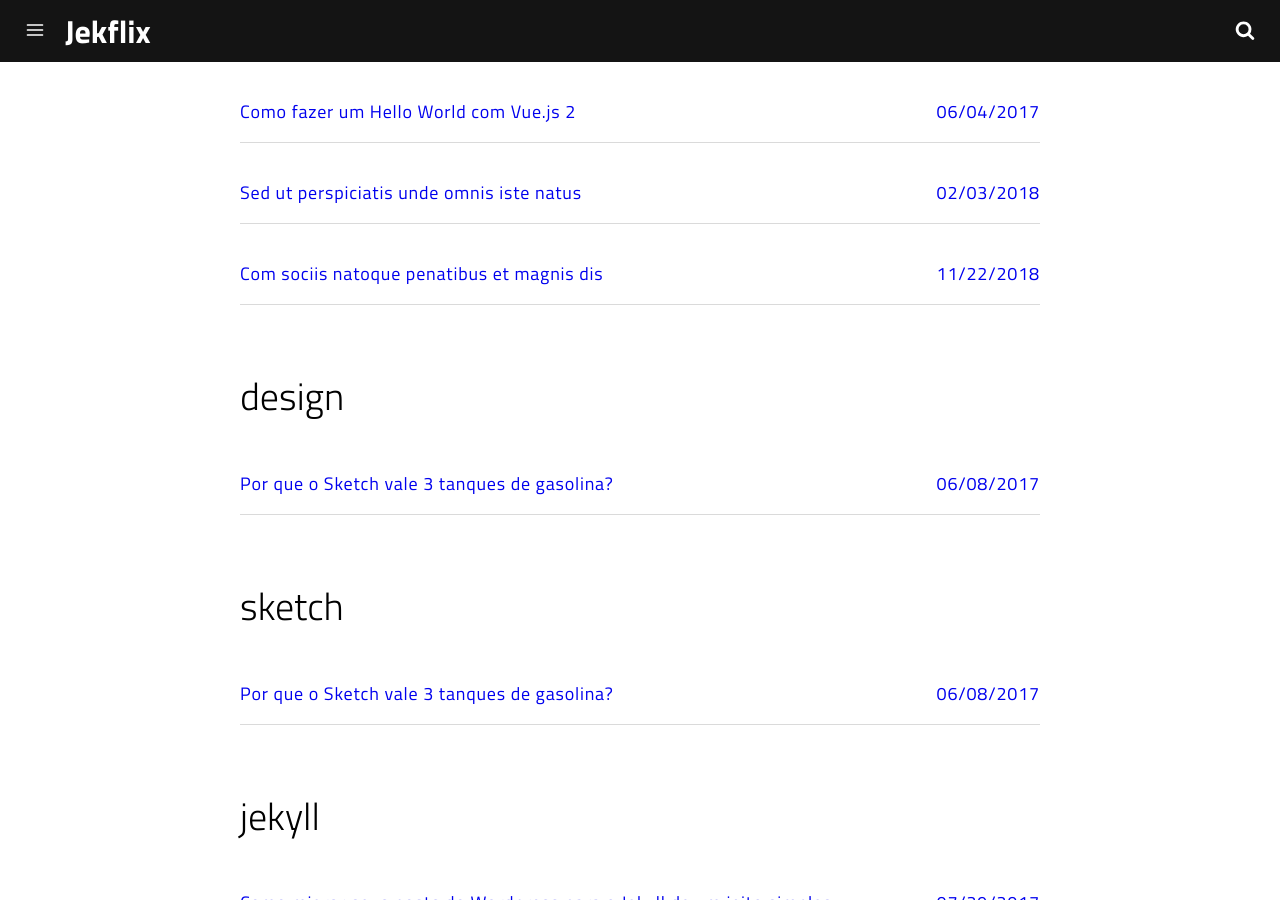
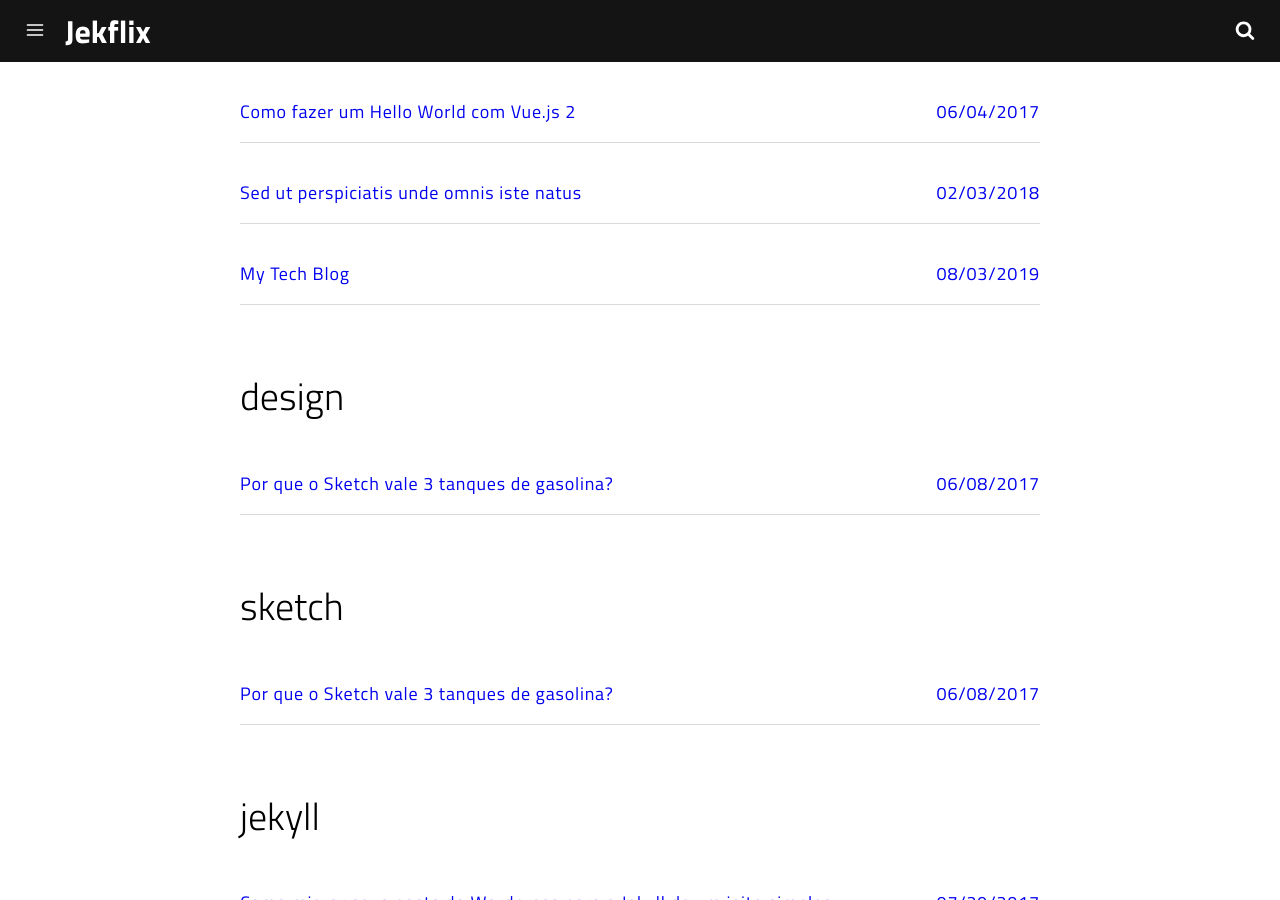
Before and after one commit to brwnsugr/brwnsugr.github.io, a Jekyll site: the page built from tags.html, in a window 1280 px wide and 900 px high, scrolled down 2169 px. Built offline with Jekyll 4.4.1, drawn with Linux system fonts in a browser that asks for light colours; some of the changed text lies outside the part shown.

Commit message:
Update 2018-11-22-com-sociis-natoque-penatibus-et-magnis-dis.md

```diff
--- a/_posts/2018-11-22-com-sociis-natoque-penatibus-et-magnis-dis.md
+++ b/_posts/2018-11-22-com-sociis-natoque-penatibus-et-magnis-dis.md
@@ -1,10 +1,10 @@
 ---
 layout: post
-title: "Com sociis natoque penatibus et magnis dis"
-date: 2018-11-22 12:26:40
+title: "My Tech Blog"
+date: 2019-08-03
 image: 'https://res.cloudinary.com/dm7h7e8xj/image/upload/c_fill,h_399,w_760/v1501268554/sunrise_ttb9nk.jpg'
-description: Lorem ipsum dolor sit amet, consectetur adipisicing elit.
-category: 'tutorial'
+description: I Just Created my New Tech Blog based On github.io
+category: 'opinion'
 tags:
 - html
 - tutorial
```
